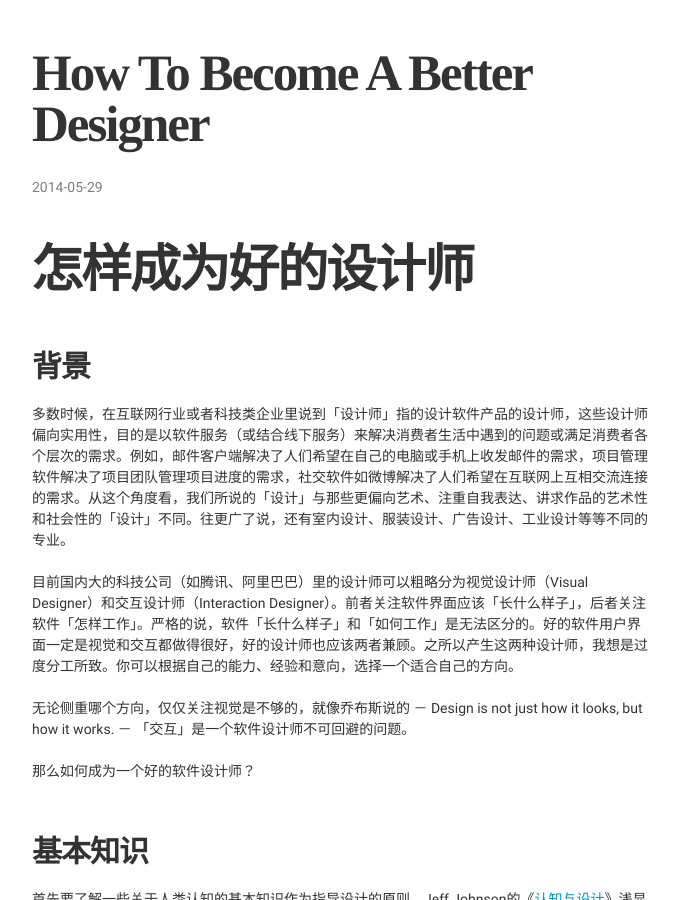
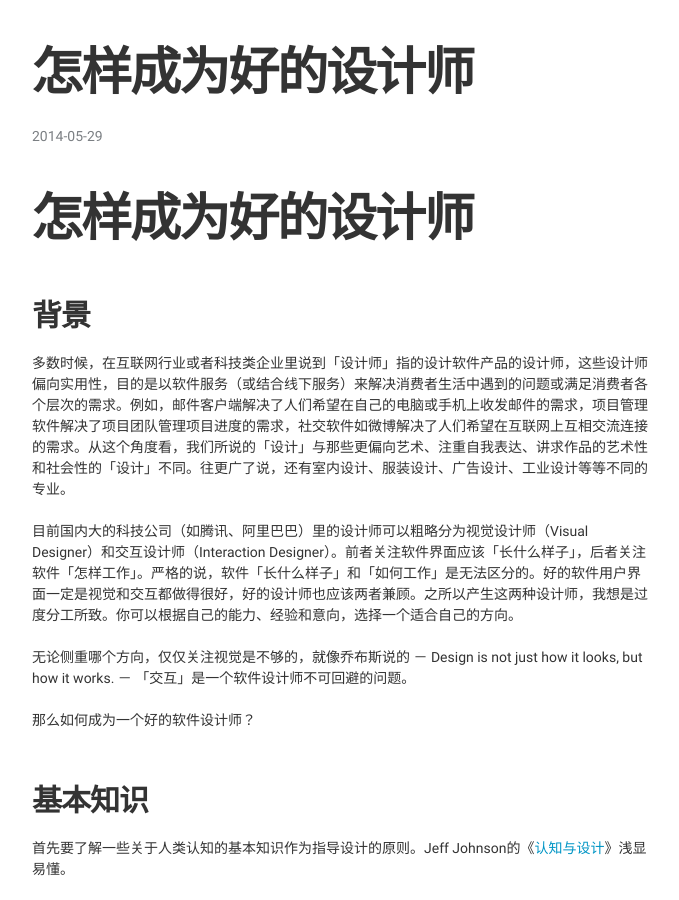
Before and after one commit to lvterry/lvterry.github.io, a Jekyll site: the page built from _posts/2014-05-29-how-to-become-a-better-designer.md, in a window 1280 px wide and 900 px high. Shown: the whole window, without its empty margins (298-977 px from the left). Built offline with Jekyll 4.4.1, drawn with Linux system fonts in a browser that asks for light colours; some web fonts are replaced; our own code applies the rules of GitHub Pages for plain Markdown files.

Commit message:
add meta data

```diff
--- a/_posts/2014-05-29-how-to-become-a-better-designer.md
+++ b/_posts/2014-05-29-how-to-become-a-better-designer.md
@@ -1,3 +1,10 @@
+---
+layout: post
+title:  "怎样成为好的设计师"
+date:   2014-05-29
+categories: work
+---
+
 # 怎样成为好的设计师
 
 ## 背景
```
